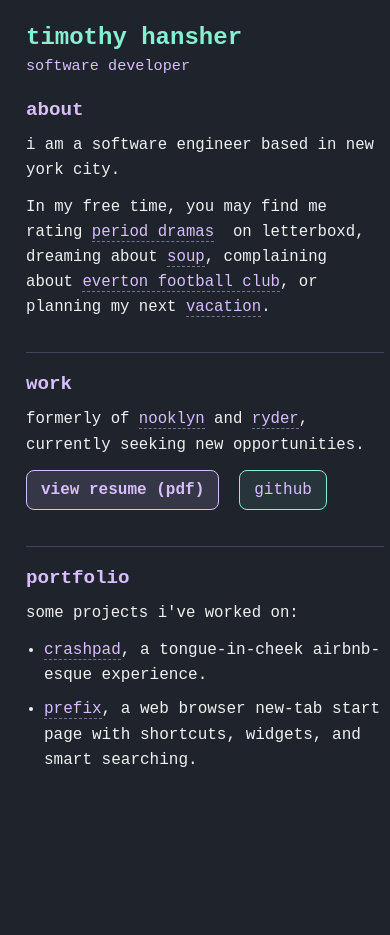
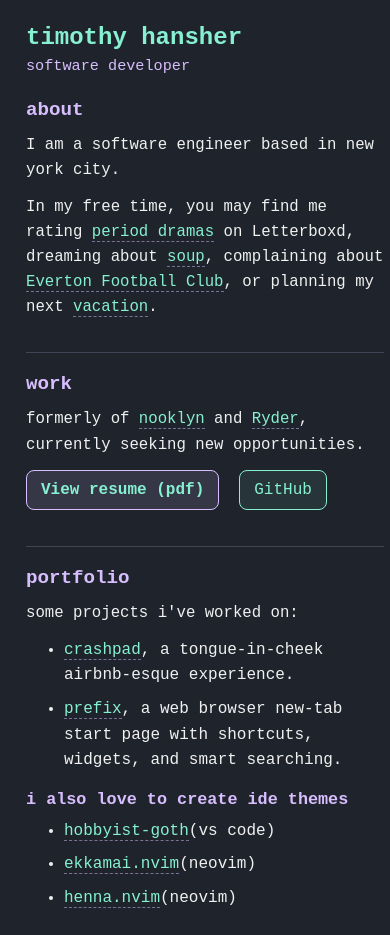
Before and after one commit to timmyha/portfolio-new, a React (Vite) app: page / in a window 390 px wide. Before the commit the page ends 844 px from the top, so only its background shows below. Built offline with nearby package versions, Linux system fonts and the light colour scheme.

Commit message:
resolve errors, clean up phone view

```diff
--- a/package.json
+++ b/package.json
@@ -15,6 +15,7 @@
     "nanoid": "^5.0.6",
     "react": "^18.2.0",
     "react-dom": "^18.2.0",
+    "react-icons": "^5.6.0",
     "styled-components": "6.0.0-rc.1",
     "valtio": "^1.10.5"
   },
--- a/src/App.tsx
+++ b/src/App.tsx
@@ -154,10 +154,25 @@
         "&nbsp;&nbsp;Some projects I've worked on:"
       );
       store.terminal.push(
-        '&nbsp;&nbsp;&nbsp;<a href="https://crashpad.vercel.app/">crashpad</a>, a tongue-in-cheek AirBnb-esque experience.'
+        '&nbsp;&nbsp;&nbsp;&nbsp;&nbsp<a href="https://crashpad.vercel.app/">crashpad</a>, a tongue-in-cheek AirBnb-esque experience.'
       );
       store.terminal.push(
-        '&nbsp;&nbsp;&nbsp;<a href="https://prefix.timmy.gg/">prefix</a>, a web browser new-tab start page with shortcuts, widgets, and smart searching.'
+        '&nbsp;&nbsp;&nbsp;&nbsp;&nbsp<a href="https://prefix.timmy.gg/">prefix</a>, a web browser new-tab start page with shortcuts, widgets, and smart searching.'
+      );
+      store.terminal.push(
+        `&nbsp;&nbsp;`
+      );
+      store.terminal.push(
+        "&nbsp;&nbsp;i also love to create ide themes:"
+      );
+      store.terminal.push(
+        '&nbsp;&nbsp;&nbsp;&nbsp;&nbsp<a href="https://github.com/timmyha/hobbyist-goth">hobbyist-goth</a>(vscode)'
+      );
+      store.terminal.push(
+        '&nbsp;&nbsp;&nbsp;&nbsp;&nbsp<a href="https://github.com/timmyha/ekkamai.nvim">ekkamai.nvim</a>(neovim)'
+      );
+      store.terminal.push(
+        '&nbsp;&nbsp;&nbsp;&nbsp;&nbsp<a href="https://github.com/timmyha/henna.nvim">henna.nvim</a>(neovim)'
       );
       store.terminal.push(
         `&nbsp;&nbsp;`
--- a/src/components/DialogModal.tsx
+++ b/src/components/DialogModal.tsx
@@ -79,7 +79,7 @@
       }
     };
     window.addEventListener("keydown", onKeyDown, { capture: true });
-    return () => window.removeEventListener("keydown", onKeyDown, { capture: true } as any);
+    return () => window.removeEventListener("keydown", onKeyDown, { capture: true } as EventListenerOptions);
   }, [isOpen, closeOnEsc, onClose]);
 
   if (!isOpen) return null;
--- a/src/components/MobileStatic.tsx
+++ b/src/components/MobileStatic.tsx
@@ -11,11 +11,10 @@
 
       <Section aria-labelledby="about">
         <SectionTitle id="about">about</SectionTitle>
-        <P>i am a software engineer based in new york city.</P>
+        <P>I am a software engineer based in new york city.</P>
 
         <P>
-          In my free time, you may find me rating
-          <NBSP />
+          In my free time, you may find me rating{" "}
           <A
             href="https://letterboxd.com/film/howards-end/"
             target="_blank"
@@ -23,8 +22,7 @@
           >
             period dramas
           </A>
-          <NBSP /> on letterboxd, dreaming about
-          <NBSP />
+          {" "}on Letterboxd, dreaming about{" "}
           <A
             href="https://www.riversidethaicooking.com/north-eastern-cuisine/lao-style-mushroom-soup/"
             target="_blank"
@@ -32,17 +30,15 @@
           >
             soup
           </A>
-          , complaining about
-          <NBSP />
+          , complaining about{" "}
           <A
             href="https://www.evertonfc.com/"
             target="_blank"
             rel="noopener noreferrer"
           >
-            everton football club
+            Everton Football Club
           </A>
-          , or planning my next
-          <NBSP />
+          , or planning my next{" "}
           <A
             href="https://en.wikipedia.org/wiki/Ho_Chi_Minh_City"
             target="_blank"
@@ -59,16 +55,13 @@
       <Section aria-labelledby="work">
         <SectionTitle id="work">work</SectionTitle>
         <P>
-          formerly of
-          <NBSP />
+          formerly of{" "}
           <A href="https://nooklyn.com" target="_blank" rel="noopener noreferrer">
             nooklyn
-          </A>
-          <NBSP />
-          and
-          <NBSP />
+          </A>{" "}
+          and{" "}
           <A href="https://www.ryder.com" target="_blank" rel="noopener noreferrer">
-            ryder
+            Ryder
           </A>
           , currently seeking new opportunities.
         </P>
@@ -78,20 +71,18 @@
             href={resumePdf}
             target="_blank"
             rel="noopener noreferrer"
-            aria-label="Open resume PDF in a new tab"
+            aria-label="open resume pdf in a new tab"
           >
-            view resume (pdf)
+            View resume (pdf)
           </PrimaryLink>
           <SecondaryLink
             href="https://github.com/timmyha"
             target="_blank"
             rel="noopener noreferrer"
           >
-            github
+            GitHub
           </SecondaryLink>
         </Actions>
-
-
       </Section>
 
       <Divider />
@@ -122,10 +113,46 @@
             searching.
           </Item>
         </List>
+
+        <SubsectionTitle>i also love to create ide themes</SubsectionTitle>
+        <List>
+          <Item>
+            <A
+              href="https://github.com/timmyha/hobbyist-goth"
+              target="_blank"
+              rel="noopener noreferrer"
+            >
+              hobbyist-goth
+            </A>
+            (vs code)
+          </Item>
+          <Item>
+            <A
+              href="https://github.com/timmyha/ekkamai.nvim"
+              target="_blank"
+              rel="noopener noreferrer"
+            >
+              ekkamai.nvim
+            </A>
+            (neovim)
+          </Item>
+          <Item>
+            <A
+              href="https://github.com/timmyha/henna.nvim"
+              target="_blank"
+              rel="noopener noreferrer"
+            >
+              henna.nvim
+            </A>
+            (neovim)
+          </Item>
+        </List>
       </Section>
     </Page>
   );
 };
+
+/* Styled Components (theme aligned with the desktop app) */
 
 const Page = styled.main`
   min-height: 100vh;
@@ -166,6 +193,12 @@
   color: #d8beff;
 `;
 
+const SubsectionTitle = styled.h3`
+  margin: 16px 0 10px 0;
+  font-size: 1.05rem;
+  color: #d8beff;
+`;
+
 const P = styled.p`
   margin: 0 0 12px 0;
   font-size: 0.98rem;
@@ -178,25 +211,25 @@
 `;
 
 const Item = styled.li`
-  margin: 0 0 8px 0;
+  margin: 0 0 8px 20px;
   line-height: 1.6;
 `;
 
 const A = styled.a`
-  color: #d8beff;
+  color: #86f0d1;
   text-decoration: none;
   border-bottom: 1px dashed rgba(216, 190, 255, 0.5);
   transition: color 120ms ease, border-color 120ms ease;
 
   &:hover,
   &:focus {
-    color: #86f0d1;
+    color: #d8beff;
     border-bottom-color: rgba(134, 240, 209, 0.7);
     outline: none;
   }
 `;
 
-const PrimaryLink = styled(A).attrs({ as: "a" })`
+const PrimaryLink = styled(A)`
   display: inline-block;
   padding: 10px 14px;
   border-radius: 8px;
@@ -238,13 +271,4 @@
   margin: 4px 16px;
 `;
 
-const NBSP = styled.span.attrs({ "aria-hidden": true })`
-  display: inline;
-  &::before {
-    content: "\\00a0";
-  }
-`;
-
-
-
 export default MobileStatic;
--- a/src/components/Modal.tsx
+++ b/src/components/Modal.tsx
@@ -3,7 +3,7 @@
 
 interface ModalProps {
   link: string;
-  content: any;
+  content: JSX.Element;
 }
 
 const Modal = ({ link, content }: ModalProps) => {
```
Also changed, not shown: 1 other file (tests, documents, lock files or other folders).
